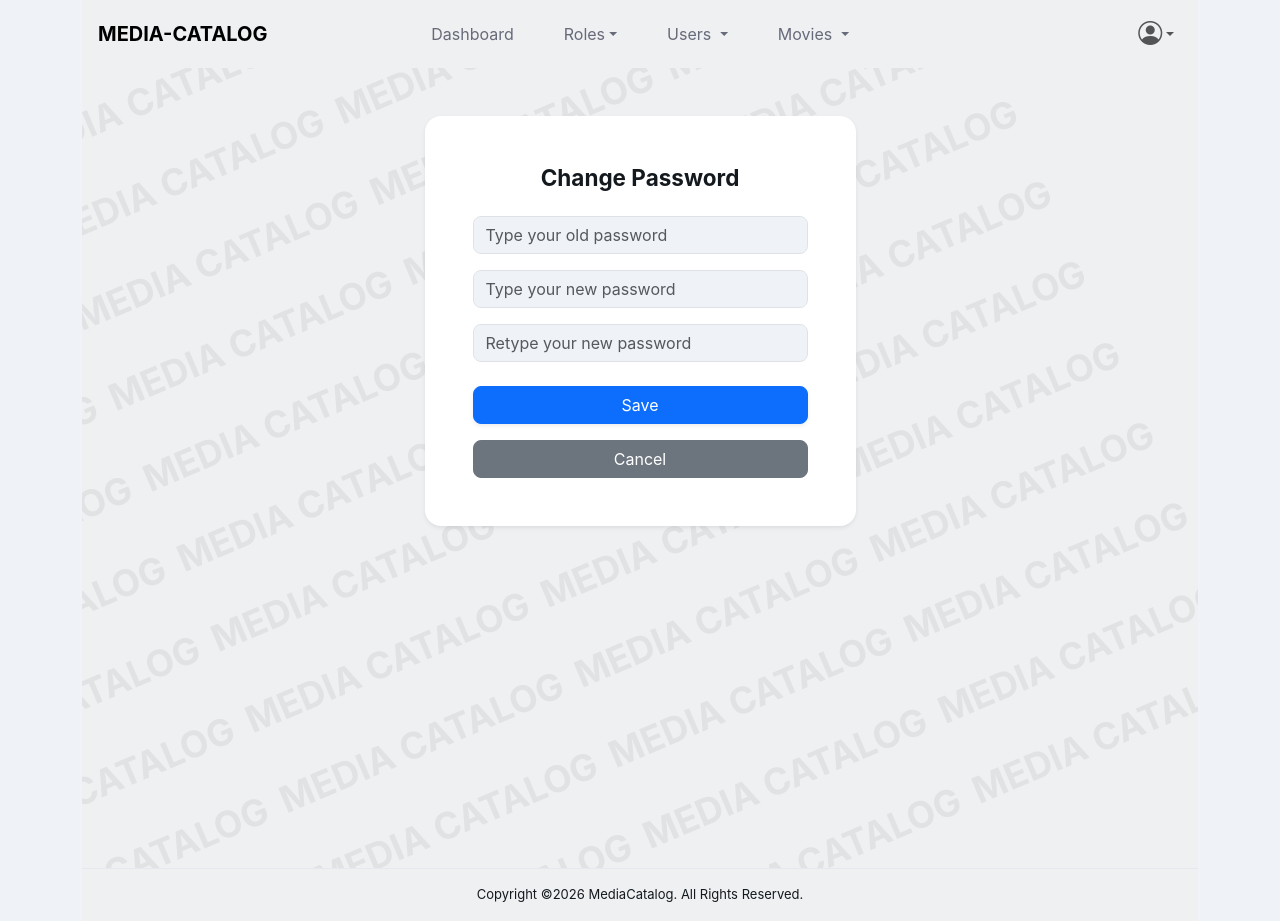
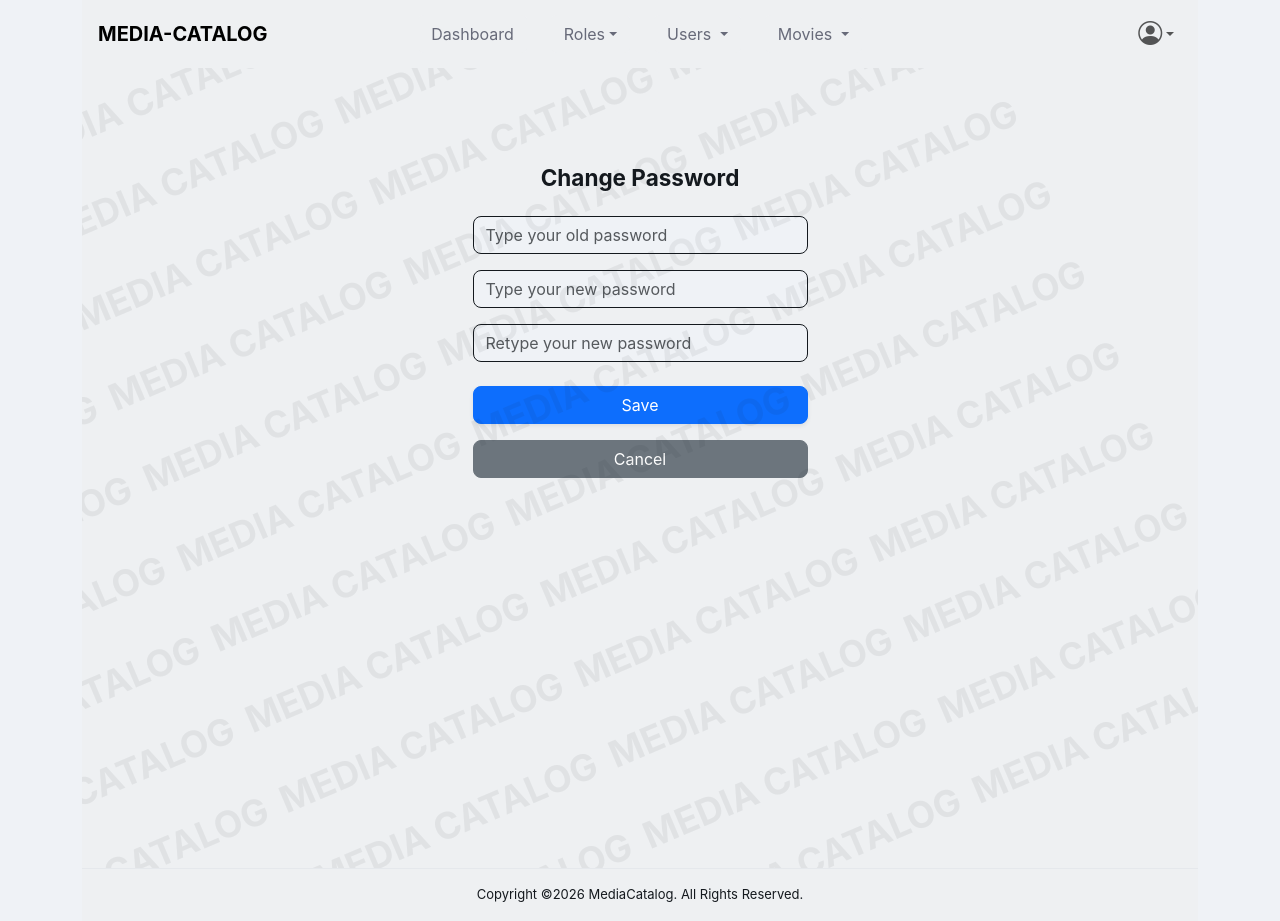
Before and after one commit to marcosbuydid/DA1_DA2_ORT_2026, an Angular app in the folder WebApp/media-catalog-web/: page /dashboard/change-password in a window 1280 px wide. Built offline with nearby package versions, Linux system fonts and the light colour scheme.

Commit message:
minimal style change on change password component

```diff
--- a/WebApp/media-catalog-web/src/app/features/dashboard/components/change-password/change-password.html
+++ b/WebApp/media-catalog-web/src/app/features/dashboard/components/change-password/change-password.html
@@ -1,7 +1,7 @@
 <div class="container">
   <div class="row justify-content-center align-items-center py-5">
     <div class="col-sm-10 col-md-8 col-lg-6 col-xl-5">
-      <div class="card shadow-sm rounded-4 border-0" style="background: #ffffff;">
+      <!-- <div class="card shadow-sm rounded-4 border-0" style="background: #ffffff;"> -->
         <div class="card-body p-5 text-center">
           <h4 class="mb-4 fw-bold text-dark">Change Password</h4>
 
@@ -13,7 +13,7 @@
 
             <div class="mb-3">
               <input type="password"
-                     class="form-control form-control rounded-3"
+                     class="form-control form-control rounded-3 border-secondary"
                      placeholder="Type your old password"
                      formControlName="oldPassword"
                      [ngClass]="{ 'is-invalid': submitted && f['oldPassword'].errors }" />
@@ -24,7 +24,7 @@
 
             <div class="mb-3">
               <input type="password"
-                     class="form-control form-control rounded-3"
+                     class="form-control form-control rounded-3 border-secondary"
                      placeholder="Type your new password"
                      formControlName="newPassword"
                      [ngClass]="{ 'is-invalid': submitted && f['newPassword'].errors }" />
@@ -36,7 +36,7 @@
 
             <div class="mb-4">
               <input type="password"
-                     class="form-control form-control rounded-3"
+                     class="form-control form-control rounded-3 border-secondary"
                      placeholder="Retype your new password"
                      formControlName="retypedNewPassword"
                      [ngClass]="{ 'is-invalid': submitted && (f['retypedNewPassword'].errors || changePasswordForm.errors?.['passwordsMismatch']) }" />
@@ -54,7 +54,7 @@
             </div>
 
           </form>
-        </div>
+        <!-- </div> -->
       </div>
     </div>
   </div>
```
